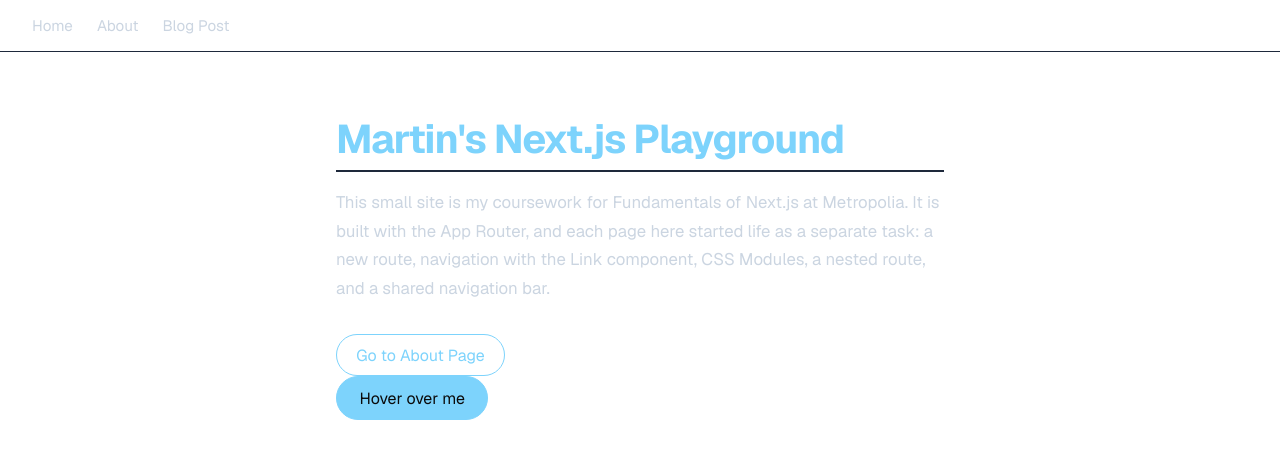
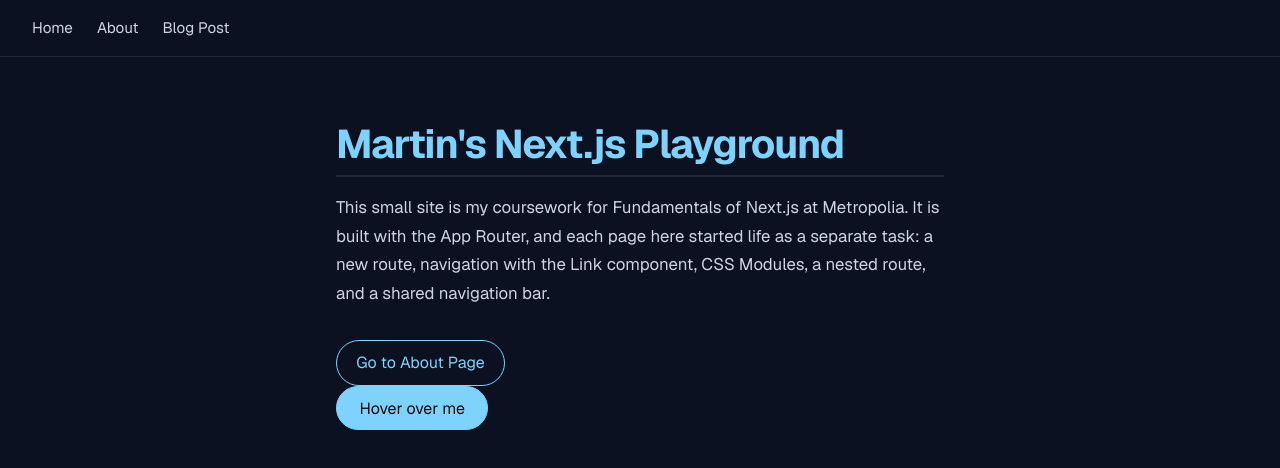
Before and after one commit to martin-holland/nextjs-fundamentals, a Next.js app: page / in a window 1280 px wide. Shown: the top 468 px of the page. Built offline with nearby package versions, Linux system fonts and the light colour scheme.

Commit message:
Styling Task 3: Global styles in styles/globals.css
Adds a project-level styles/globals.css (fonts, page background, link and
selection colours) and imports it in app/layout.js via the @/ alias, so it
applies across every page.

```diff
--- a/app/layout.js
+++ b/app/layout.js
@@ -1,5 +1,6 @@
 import { Geist, Geist_Mono } from "next/font/google";
 import "./globals.css";
+import "@/styles/globals.css";
 
 const geistSans = Geist({
   variable: "--font-geist-sans",
--- /dev/null
+++ b/styles/globals.css
@@ -0,0 +1,32 @@
+/* Global styles for the whole app, imported in app/layout.js.
+   Loaded after app/globals.css, so these values win. */
+
+:root {
+  --accent: #7dd3fc;
+  --surface: #111827;
+  --muted: #cbd5e1;
+}
+
+body {
+  font-family: var(--font-geist-sans), system-ui, -apple-system, sans-serif;
+  background: #0b1120;
+  color: var(--muted);
+  line-height: 1.6;
+}
+
+p {
+  margin-bottom: 1rem;
+}
+
+a {
+  color: var(--accent);
+}
+
+a:hover {
+  text-decoration: underline;
+}
+
+::selection {
+  background: var(--accent);
+  color: #0a0a0a;
+}
```
